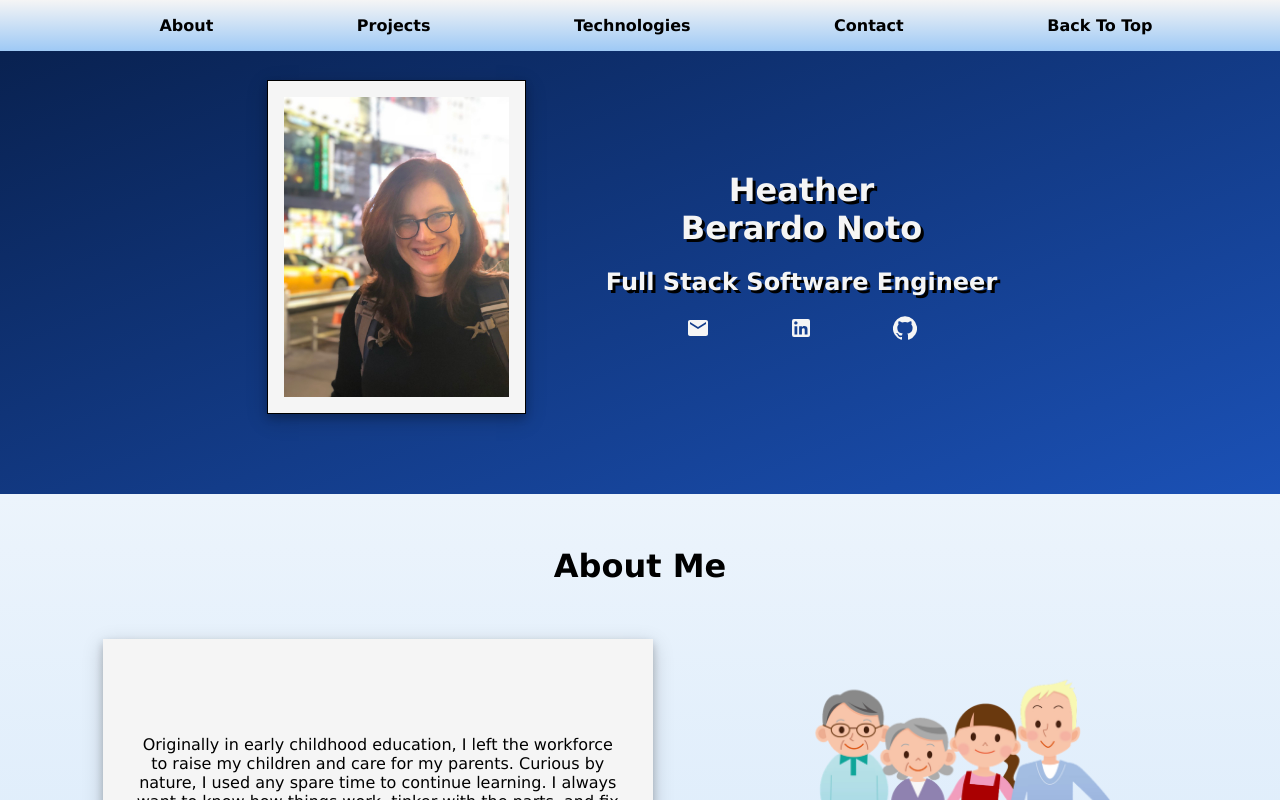
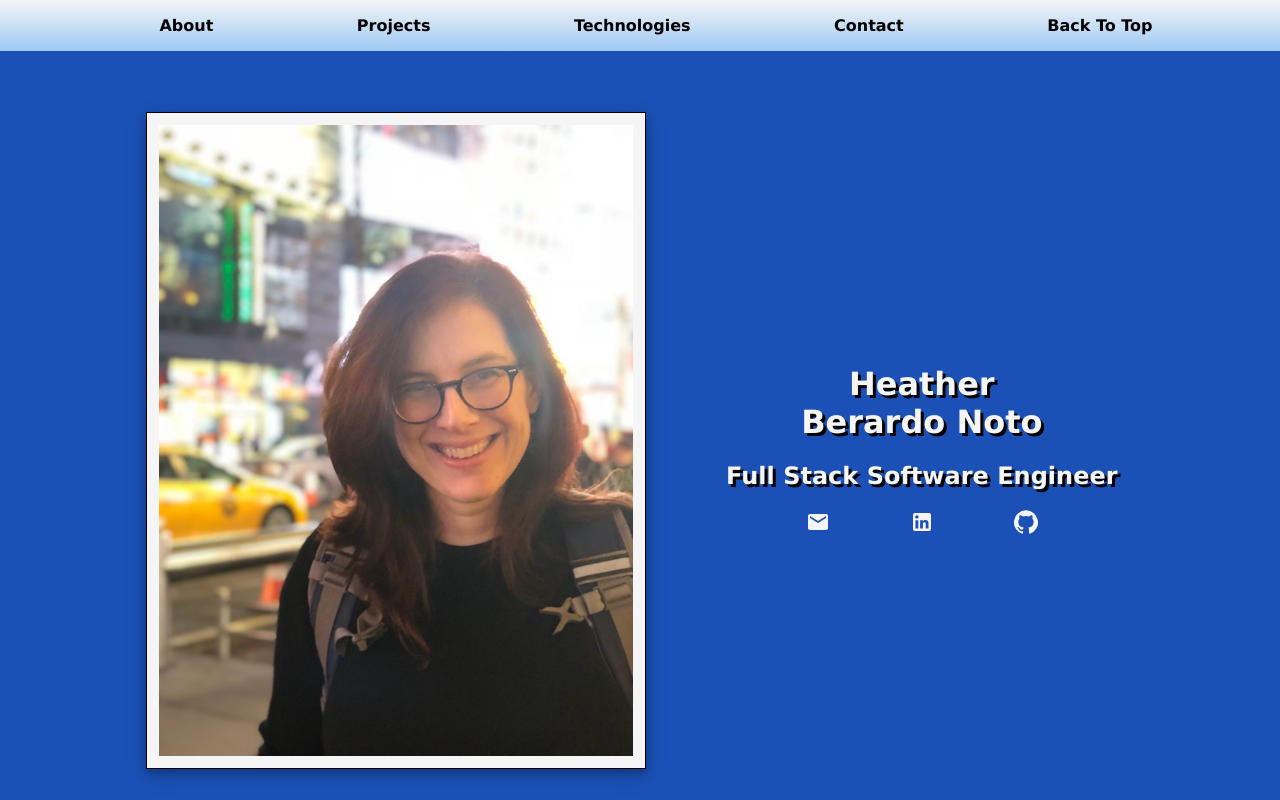
Before and after one commit to heathernoto/StarterPortfolio, a React (Create React App) app: page / in a window 1280 px wide. Shown: the top 800 px of the page. Built offline with nearby package versions, Linux system fonts and the light colour scheme.

Commit message:
landing page picture size

```diff
--- a/public/style.css
+++ b/public/style.css
@@ -29,7 +29,7 @@ h3 {
 a:hover.landing-links,
 a:hover.project-links-icon,
 a:hover.contact-icons {
-  color: #f541a4;
+  color: #da1e85;
 }
 
 /* Navbar */
@@ -51,11 +51,11 @@ a:hover.contact-icons {
 .landing-page-wrapper {
   display: flex;
   flex-direction: row;
-  padding: 3rem;
+  padding: 5rem 3rem 3rem 3rem;
   justify-content: center;
   align-items: center;
-  background: linear-gradient(to bottom right, #081f4b, #1b51b6);
-  /* background-color: #1b51b6; */
+  /* background: linear-gradient(to bottom right, #081f4b, #1b51b6); */
+  background-color: #1b51b6;
 }
 @media screen and (max-width: 480px) {
   .landing-page-wrapper {
@@ -69,13 +69,13 @@ a:hover.contact-icons {
   }
 }
 .NYC {
-  max-width: auto;
-  max-height: 300px;
-  min-width: 250px;
+  max-width: 40%;
+  max-height: auto;
+  min-width: 35%;
   min-width: auto;
   align-self: center;
   justify-content: center;
-  padding: 1rem;
+  padding: 0.75rem;
   margin: 2rem;
   background-color: whitesmoke;
   border: 1px solid black;
```
